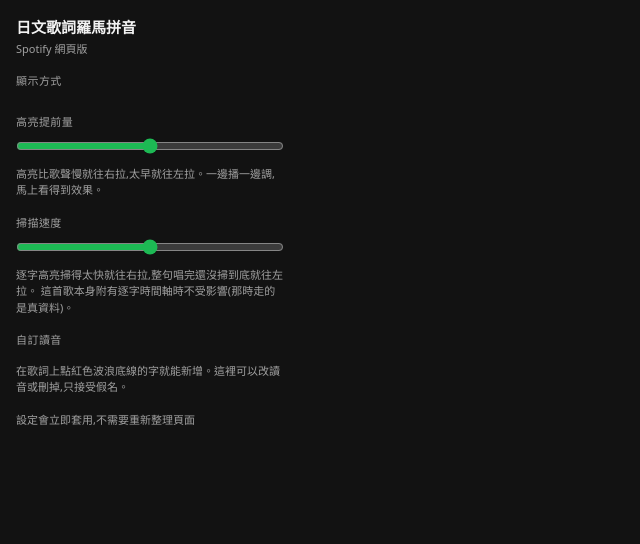
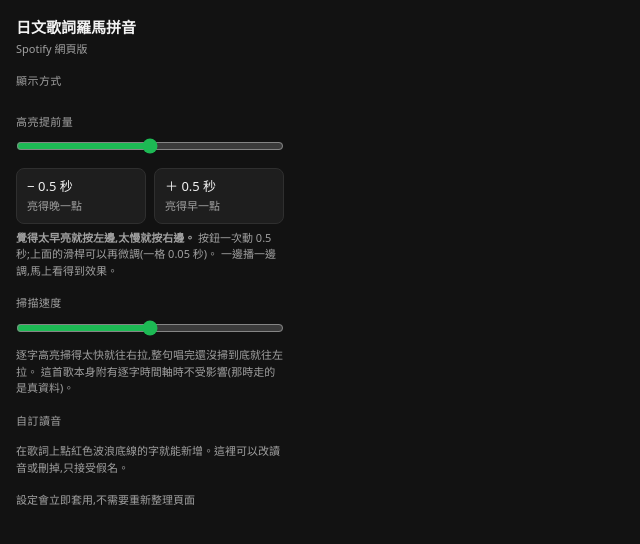
Before and after one commit to psgo555/romaji-lyrics-extension, a website with bundled scripts: page src/popup/popup.html in a window 1280 px wide. Shown: the whole page, without its empty margins (0-640 px from the left). Built offline with nearby package versions, Linux system fonts and the light colour scheme.

Commit message:
popup:提前量加上以 0.5 秒為單位的加減按鈕
原本只有一條滑桿,一格 50ms —— 要移動 0.5 秒得拉十格,而使用者感覺到的
是「早了大概半秒」這種粒度,用滑桿去湊很難對準。

加兩顆按鈕(亮得早一點 / 晚一點),一次動 0.5 秒。滑桿保留,粗調對準之後
還是常常想再微調一點點。

兩者調的是同一個 syncOffsetMs,按鈕不自己記狀態,而是讀目前的值加減後走
跟滑桿完全相同的那條路。夾範圍完全交給 normalizeOffset,不重複判斷上下限。

測試補了邊界行為:連按到底要停在上下限,不可以溢出。

```diff
--- a/src/popup/popup.css
+++ b/src/popup/popup.css
@@ -54,6 +54,52 @@ body {
 .modes {
   display: grid;
   gap: 6px;
+}
+
+/*
+ * 以 0.5 秒為單位的加減按鈕。
+ *
+ * 沿用 .mode 的視覺語言(同一組色票、圓角、邊框),因為它們是同一類東西:
+ * 都是「按下去會改設定」的方塊。另外做一套只會讓這個小視窗看起來東拼西湊。
+ */
+.nudge {
+  display: grid;
+  grid-template-columns: 1fr 1fr;
+  gap: 8px;
+  margin-top: 8px;
+}
+
+.nudge-btn {
+  display: flex;
+  flex-direction: column;
+  gap: 2px;
+  padding: 8px 10px;
+  background: var(--surface);
+  color: var(--text);
+  border: 1px solid var(--border);
+  border-radius: 8px;
+  font: inherit;
+  text-align: center;
+  cursor: pointer;
+}
+
+.nudge-btn:hover {
+  border-color: var(--accent);
+}
+
+.nudge-btn:active {
+  /* 按下去要有反應 —— 這兩顆是要連按好幾下慢慢對準的 */
+  background: var(--border);
+}
+
+.nudge-btn:focus-visible {
+  outline: 2px solid var(--accent);
+  outline-offset: 2px;
+}
+
+.nudge-sub {
+  color: var(--muted);
+  font-size: 11px;
 }
 
 .mode {
--- a/src/popup/popup.html
+++ b/src/popup/popup.html
@@ -29,8 +29,20 @@
         step="50"
         aria-describedby="offset-hint"
       />
+      <div class="nudge" role="group" aria-label="以 0.5 秒為單位調整提前量">
+        <button type="button" class="nudge-btn" id="offset-later" data-delta="-500">
+          − 0.5 秒
+          <span class="nudge-sub">亮得晚一點</span>
+        </button>
+        <button type="button" class="nudge-btn" id="offset-earlier" data-delta="500">
+          ＋ 0.5 秒
+          <span class="nudge-sub">亮得早一點</span>
+        </button>
+      </div>
       <p class="field-hint" id="offset-hint">
-        高亮比歌聲慢就往右拉,太早就往左拉。一邊播一邊調,馬上看得到效果。
+        <strong>覺得太早亮就按左邊,太慢就按右邊。</strong>
+        按鈕一次動 0.5 秒;上面的滑桿可以再微調(一格 0.05 秒)。
+        一邊播一邊調,馬上看得到效果。
       </p>
     </section>
 
--- a/src/popup/popup.js
+++ b/src/popup/popup.js
@@ -91,6 +91,32 @@ offsetEl.addEventListener('input', () => {
     console.warn('[romaji] 寫入提前量失敗:', err)
   );
 });
+
+/*
+ * 以 0.5 秒為單位的加減按鈕。
+ *
+ * 為什麼在滑桿之外還要這個:滑桿一格是 50ms,要移動 0.5 秒得拉十格,
+ * 而使用者實際感覺到的是「早了大概半秒」這種粒度 —— 用滑桿去湊很難對準。
+ * 滑桿保留下來,是因為粗調對準之後往往還想微調一點點。
+ *
+ * 關鍵是**兩者調的是同一個值**:按鈕不自己記狀態,而是讀目前的值加減之後,
+ * 走跟滑桿完全相同的那條路(normalizeOffset → 畫面 → 儲存)。
+ * 各記一份的話兩邊遲早會對不上 —— 這個專案已經在別處踩過這種坑。
+ *
+ * 夾範圍的事完全交給 normalizeOffset,這裡不重複判斷上下限。
+ */
+function nudgeOffset(deltaMs) {
+  const value = normalizeOffset(Number(offsetEl.value) + deltaMs);
+  renderOffset(value);
+  setSetting('syncOffsetMs', value).catch((err) =>
+    console.warn('[romaji] 寫入提前量失敗:', err)
+  );
+}
+
+for (const id of ['offset-later', 'offset-earlier']) {
+  const button = document.getElementById(id);
+  button.addEventListener('click', () => nudgeOffset(Number(button.dataset.delta)));
+}
 
 sweepEl.addEventListener('input', () => {
   const value = normalizeSweepMs(sweepEl.value);
```
Also changed, not shown: test/settings.test.js (+20 -0 lines).
